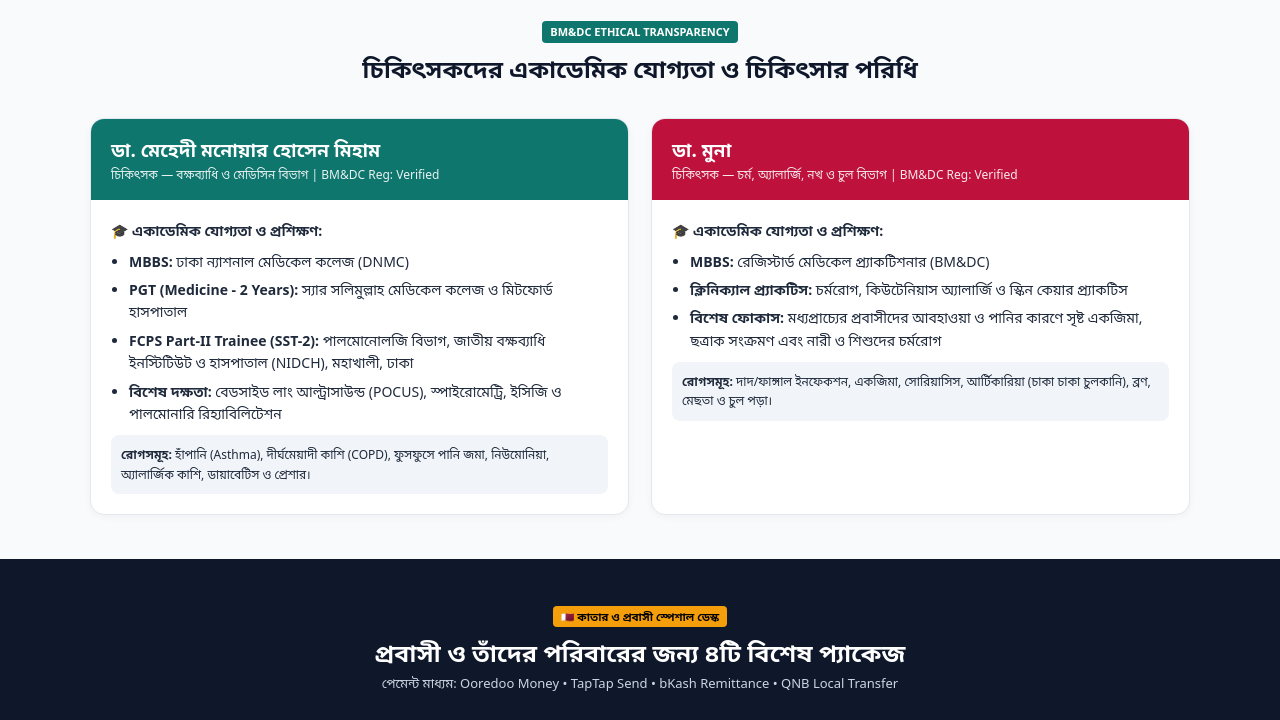
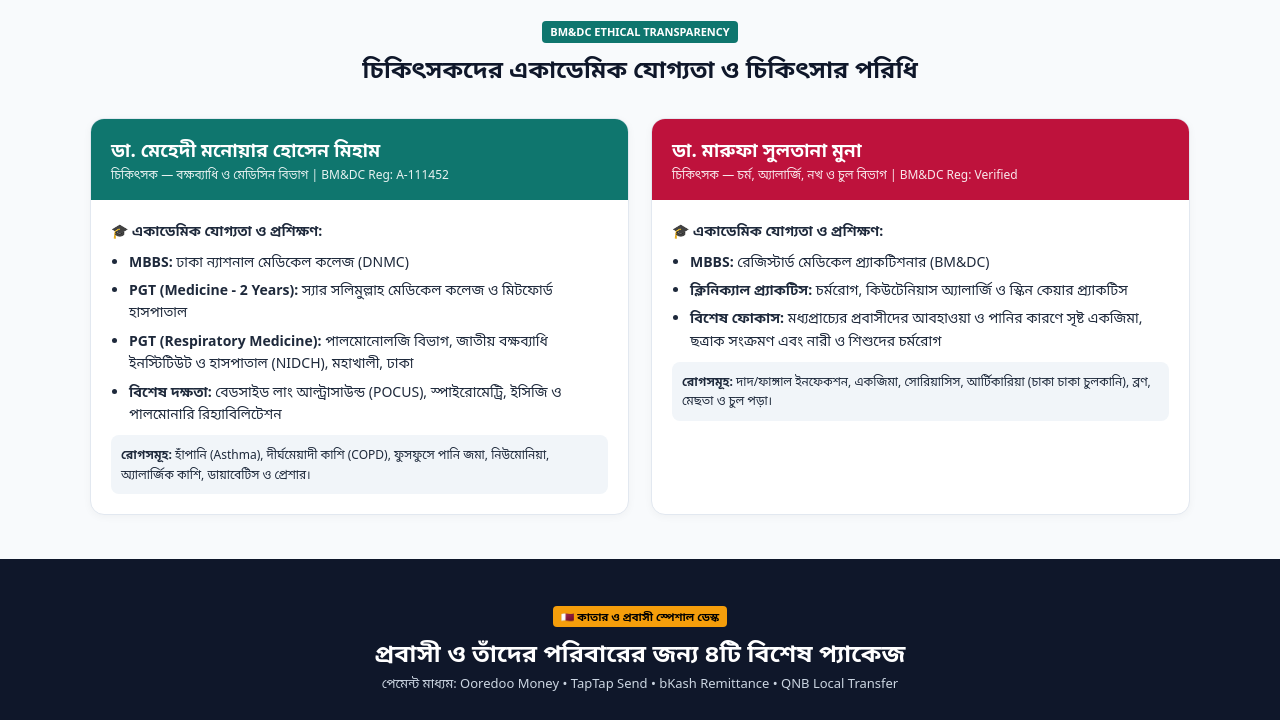
Before and after one commit to MehamDr/health-site, a plain HTML site: page index.html in a window 1280 px wide. Shown: the part 660-1380 px from the top of the page. Drawn offline with Linux system fonts and the light colour scheme.

Commit message:
Update index.html

```diff
--- a/index.html
+++ b/index.html
@@ -135,14 +135,14 @@
     <div class="card">
       <div class="card-head bg-teal">
         <h3>ডা. মেহেদী মনোয়ার হোসেন মিহাম</h3>
-        <p style="font-size:12px; opacity:0.9;">চিকিৎসক — বক্ষব্যাধি ও মেডিসিন বিভাগ | BM&amp;DC Reg: Verified</p>
+        <p style="font-size:12px; opacity:0.9;">চিকিৎসক — বক্ষব্যাধি ও মেডিসিন বিভাগ | BM&amp;DC Reg: A-111452 </p>
       </div>
       <div class="card-body">
         <strong>🎓 একাডেমিক যোগ্যতা ও প্রশিক্ষণ:</strong>
         <ul>
           <li><strong>MBBS:</strong> ঢাকা ন্যাশনাল মেডিকেল কলেজ (DNMC)</li>
           <li><strong>PGT (Medicine - 2 Years):</strong> স্যার সলিমুল্লাহ মেডিকেল কলেজ ও মিটফোর্ড হাসপাতাল</li>
-          <li><strong>FCPS Part-II Trainee (SST-2):</strong> পালমোনোলজি বিভাগ, জাতীয় বক্ষব্যাধি ইনস্টিটিউট ও হাসপাতাল (NIDCH), মহাখালী, ঢাকা</li>
+          <li><strong>PGT (Respiratory Medicine):</strong> পালমোনোলজি বিভাগ, জাতীয় বক্ষব্যাধি ইনস্টিটিউট ও হাসপাতাল (NIDCH), মহাখালী, ঢাকা</li>
           <li><strong>বিশেষ দক্ষতা:</strong> বেডসাইড লাং আল্ট্রাসাউন্ড (POCUS), স্পাইরোমেট্রি, ইসিজি ও পালমোনারি রিহ্যাবিলিটেশন</li>
         </ul>
         <p style="font-size:12px; background:#f1f5f9; padding:10px; border-radius:8px; margin-top:10px;">
@@ -153,7 +153,7 @@
 
     <div class="card">
       <div class="card-head bg-rose">
-        <h3>ডা. মুনা</h3>
+        <h3>ডা. মারুফা সুলতানা মুনা</h3>
         <p style="font-size:12px; opacity:0.9;">চিকিৎসক — চর্ম, অ্যালার্জি, নখ ও চুল বিভাগ | BM&amp;DC Reg: Verified</p>
       </div>
       <div class="card-body">
@@ -308,7 +308,8 @@
     </div>
     <div>
       <strong style="color:#fff;">📍 চেম্বার ঠিকানা ও মেডিকোলিগ্যাল নোটিশ:</strong>
-      <p style="margin-top:6px;">• ইবনে সিনা ডায়াগনস্টিক সেন্টার / মডার্ন মেডিকেল সেন্টার / নিউ লাইফ হাসপাতাল (কেরানীগঞ্জ, ঢাকা ও মুন্সীগঞ্জ)।<br>
+      <p style="margin-top:6px;">•
+        মডার্ন মেডিকেল সেন্টার / নিউ লাইফ হাসপাতাল (কেরানীগঞ্জ, ঢাকা ও মুন্সীগঞ্জ)।<br>
       • বিএমডিসি (BM&amp;DC) নীতিমালা অনুযায়ী চিকিৎসকদের প্রকৃত একাডেমিক যোগ্যতা ও চলমান প্রশিক্ষণ সুস্পষ্টভাবে প্রদর্শিত হয়েছে।</p>
     </div>
   </div>
```
